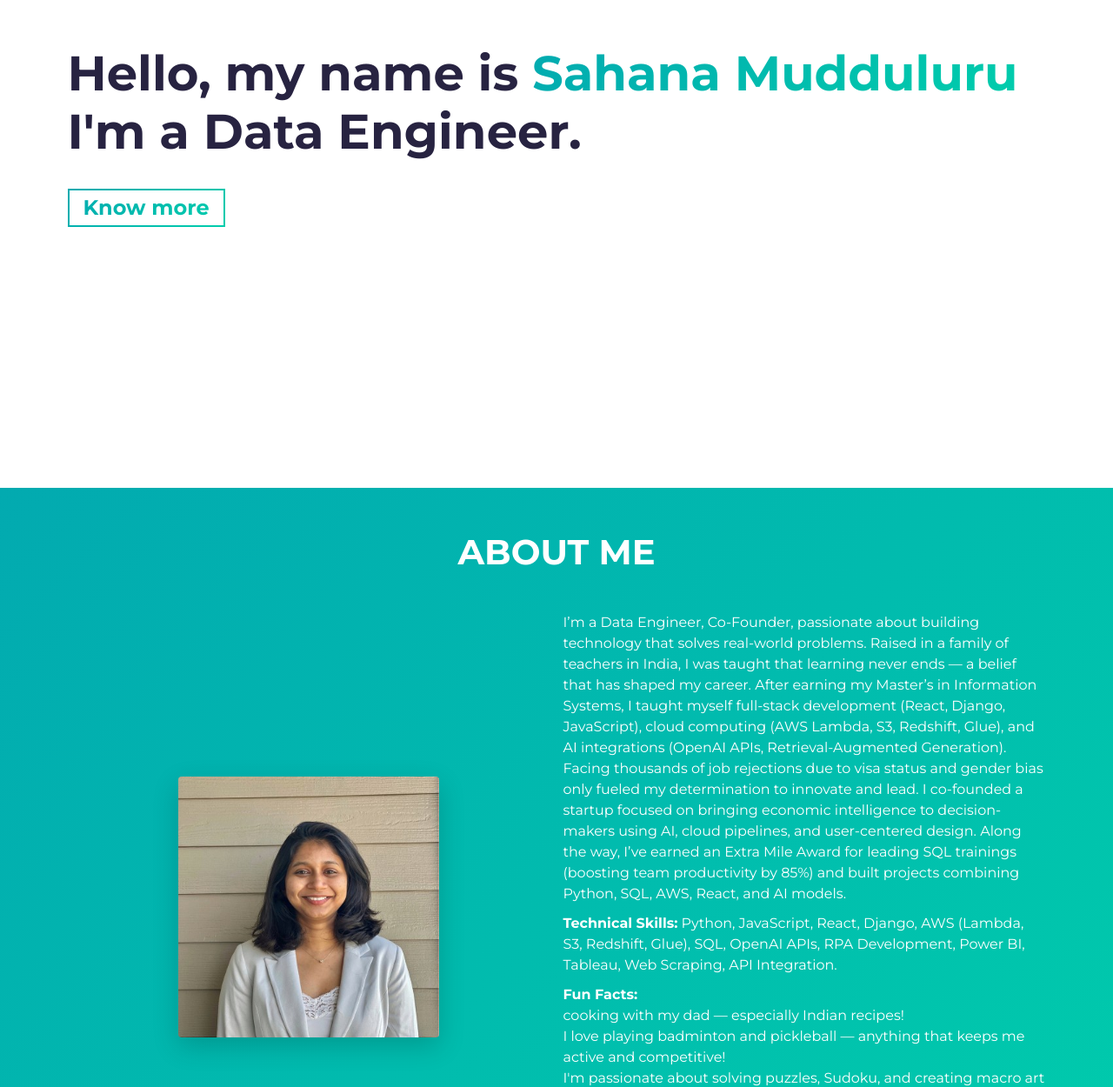
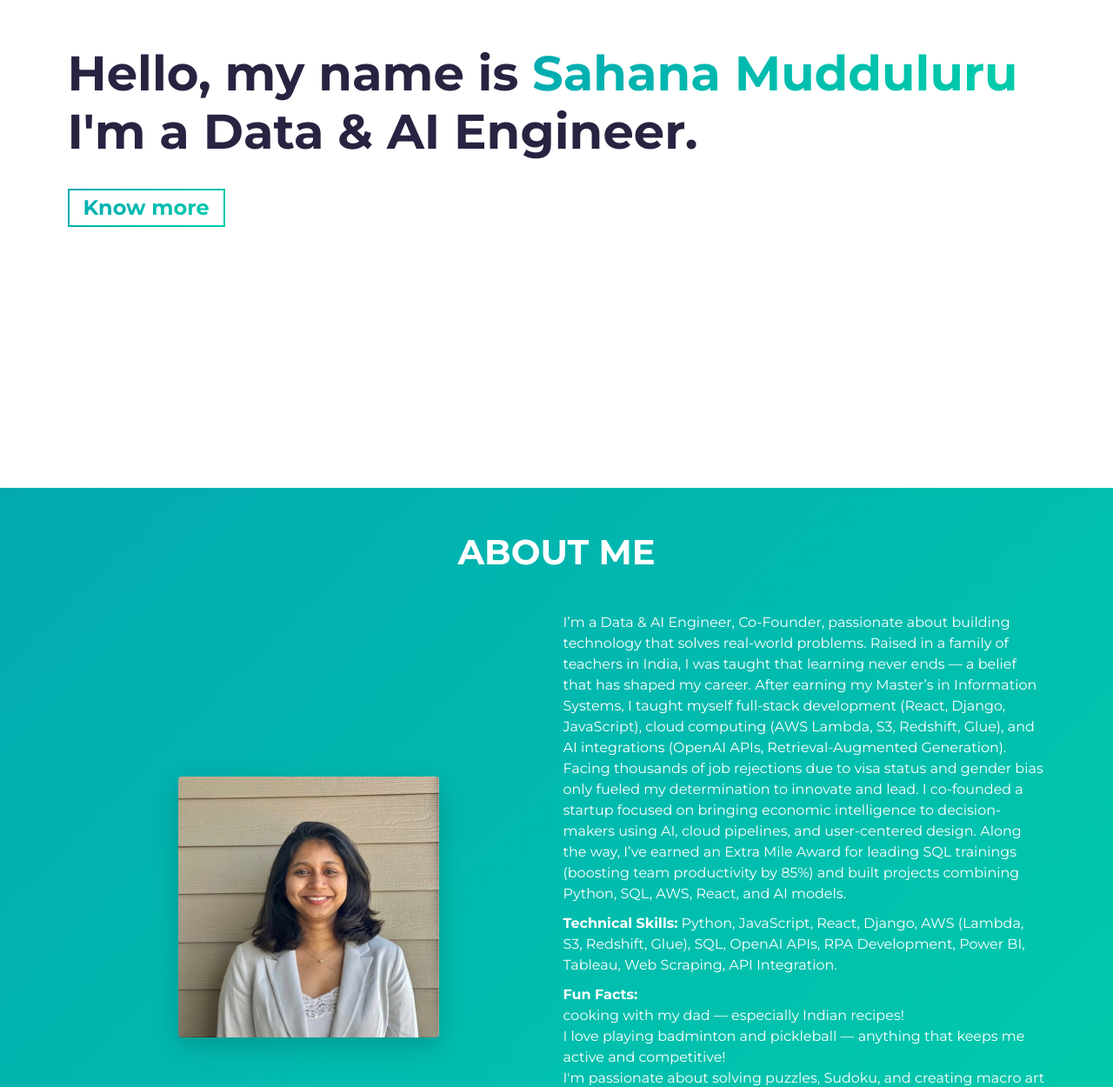
Before and after one commit to SahanaM31/PortfolioWebsite, a website built with Parcel: page src/index.html in a window 1280 px wide. Shown: the part 239-1489 px from the top of the page at 87% size. Built offline with nearby package versions, Linux system fonts and the light colour scheme.

Commit message:
Title change

```diff
--- a/src/index.html
+++ b/src/index.html
@@ -19,7 +19,7 @@
   <link rel="shortcut icon" type="image/jpg" href="assets/profile.jpg" />
 
   <!-- Todo: put here your site title -->
-  <title>SAHANA MUDDULURU | DATA ENGINEER</title>
+  <title>SAHANA MUDDULURU | AI & DATA ENGINEER</title>
   <!-- Todo: add some coding keywords below - e.g: (javascript, yourusername, etc) -->
   <meta name="keywords" content="[SahanaMudduluru], [Sahana Mudduluru],  Python, SQL, Databrics, Spark, Snowflake, AI " />
   <!-- Todo: improve your SEO by adding a small description of you -->
@@ -45,7 +45,7 @@
       <h1 class="hero-title load-hidden">
         Hello, my name is <span class="text-color-main">Sahana Mudduluru</span>
         <br />
-        I'm a Data Engineer.
+        I'm a Data & AI Engineer.
       </h1>
       <p class="hero-cta load-hidden">
         <a rel="noreferrer" class="cta-btn cta-btn--hero" href="#about">Know more</a>
@@ -75,7 +75,7 @@
                 I hold a master's degree in Information Technology Management from The University of Texas at Dallas.
               </p> -->
             <p class="about-wrapper__info-text">
-              I’m a Data Engineer, Co-Founder, passionate about building technology that solves real-world problems.
+              I’m a Data & AI Engineer, Co-Founder, passionate about building technology that solves real-world problems.
               Raised in a family of teachers in India, I was taught that learning never ends — a belief that has
               shaped my career. After earning my Master’s in Information Systems, I taught myself full-stack
               development (React, Django, JavaScript), cloud computing (AWS Lambda, S3, Redshift, Glue), and AI
```
